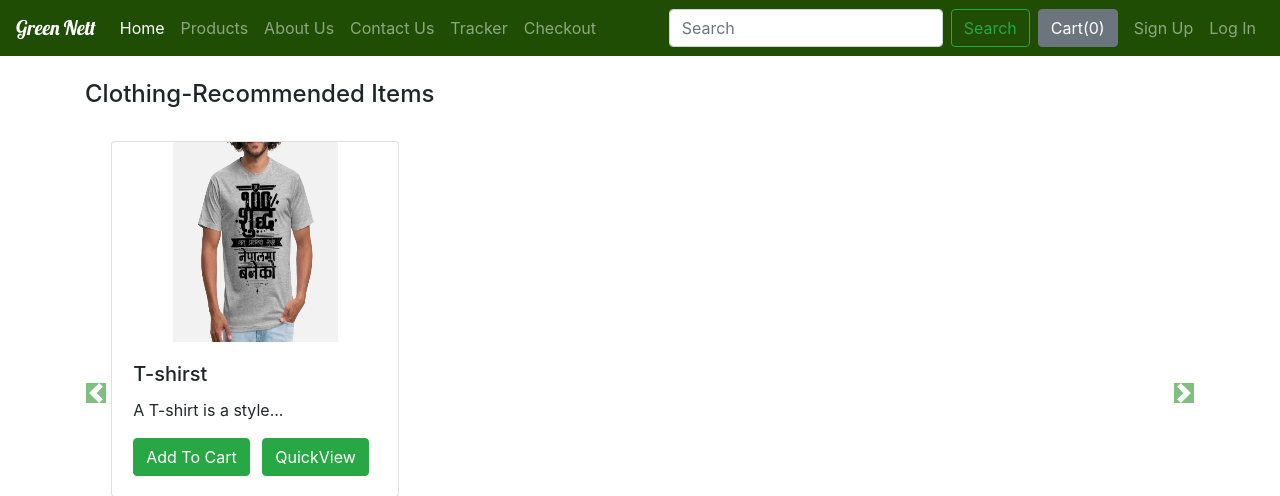
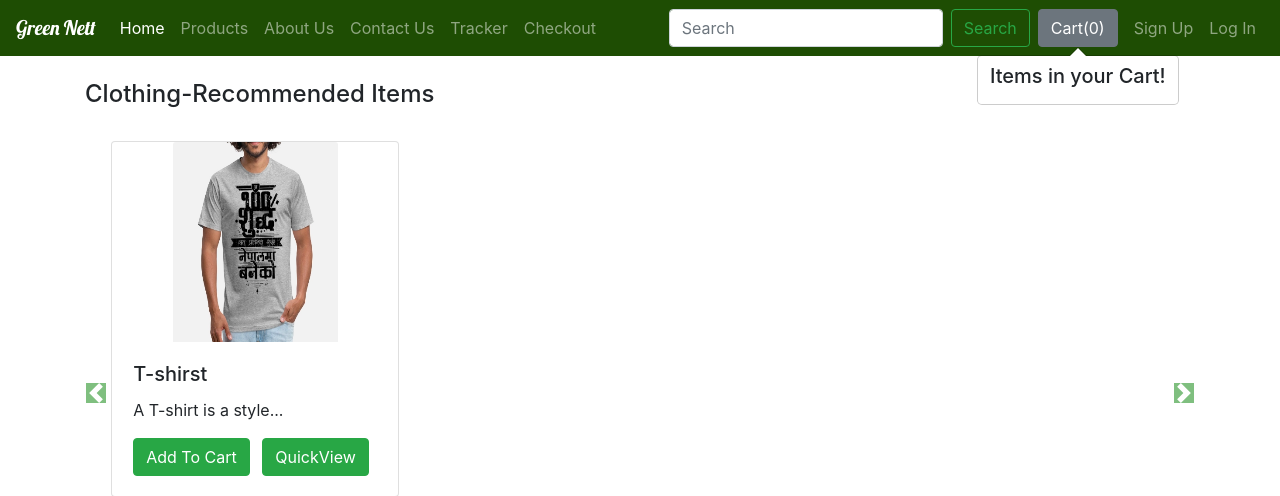
Before and after one commit to 7ami/E-Commerce, a Django app: page /shop/prod/ in a window 1280 px wide. Shown: the top 496 px of the page. Run offline with Django 3.2, Linux system fonts and the light colour scheme; data comes from the database, SQL or seed files in the repository; some libraries are stand-ins or nearby versions.

Commit message:
covering the error

```diff
--- a/shop/templates/shop/basic.html
+++ b/shop/templates/shop/basic.html
@@ -107,53 +107,118 @@ sagittis lacus vel augue laoreet rutrum faucibus.">
     <script src="https://stackpath.bootstrapcdn.com/bootstrap/4.2.1/js/bootstrap.min.js" integrity="sha384-B0UglyR+jN6CkvvICOB2joaf5I4l3gm9GU6Hc1og6Ls7i6U/mkkaduKaBhlAXv9k" crossorigin="anonymous"></script>
 
 {% block js%}
+
+
 <script>
 if(localStorage.getItem('cart') == null){
      var cart = {};
 }else
 {
+
 cart = JSON.parse(localStorage.getItem('cart'));
 document.getElementById('cart').innerHTML = Object.keys(cart).length;
-Update(cart);
 updcart(cart);
 }
 $('.cart').click(function(){
 var idstr = this.id.toString();
 if( cart[idstr] != undefined){
-cart[idstr]+=1;
+cart[idstr]=card[idstr]+1;
 }
 else
 {
 cart[idstr] =1;
 }
-Update(cart);
+updcart(cart);
+});
+//popover to cart
+$('#popcart').popover();
+updpopover(cart);
 
-}
-);
-function Update(cart){
-var sum = 0;
-for(var item in cart){
-sum = sum +cart[item]
-}
-//update so that useavle in other pages
-localStorage.setItem('cart',JSON.stringify(cart));
-document.getElementById('cart').innerHTML = sum;
-}
-//Add popover to cart
-$('#popcart').popover()
-document.getElementById("popcart").setAttribute('data-content','<h5>Cart for your items in the Shop</h5>');
-
-//+ 5- ->UI
-function updcart(cart){
-   for(var k in cart){
-    document.getElementById("div"+k).innerHTML = "<button id='minus" + k + "' class='btn btn-primary minus'>-</button> <span id='val" + k + "''>" + cart[k] + "</span> <button id='plus" + k + "' class='btn btn-primary plus'> + </button>";
-    }
-
+//working on popover
+function updpopover(cart)
+{
+   console.log("Ranabhat was here");
+   var str = "";
+   str = str + "<h5>Items in your Cart!</h5><div class='mx-2 my-2'>";
+   var z=1;
+   for(var item in cart)
+   {
+     str = str +"<b>"+z+"</b>";
+     str = str + document.getElementById('name'+item).innerHTML.slice(0,15) + "...Qty:" + cart[item] +'<br>';
+     z=z+1;
+   }
+   str = str + "</div>"
+   document.getElementById('popcart').setAttribute('data-content',str);
+   $('#popcart').popover('show');
 
 
 }
 
+//+ 5- ->UI
+function updcart(cart){
+   var sum =0;
+   for(var k in cart){
+     sum =sum + cart[k];
+    document.getElementById('div'+ k).innerHTML = "<button id='minus" + k + "' class='btn btn-success minus'>-</button> <span id='val" + k + "''>" + cart[k] + "</span> <button id='plus" + k + "' class='btn btn-success plus'> + </button>";
+    }
+    localStorage.setItem('cart',JSON.stringify(cart));
+    document.getElementById('cart').innerHTML = sum;
+     updpopover(cart);
+}
+
+
+//working on plus minus button
+$('.divpr').on("click","button.minus",function(){
+console.log("minus clicked");
+ //id gives minusprK
+ k=this.id.slice(5,);
+ console.log(k);
+ cart[k]=cart[k]-1;
+ cart[k]=Math.max(0,cart[k]);
+ document.getElementById('val'+k).innerHTML=cart[k];
+ updcart(cart);
+}
+);
+
+
+
+//working on plus plus button
+$('.divpr').on("click","button.plus",function(){
+console.log("plus clicked");
+//id gives plusprq
+q=this.id.slice(5,);
+ console.log(q);
+ cart[q]=cart[q]+1;
+ document.getElementById('val'+q).innerHTML=cart[q];
+ updcart(cart);
+
+});
+
+
+//working on popover
+function updpopover(cart)
+{
+   console.log("Ranabhat was here");
+   var str = "";
+   str = str + "<h5>Items in your Cart!</h5><div class='mx-2 my-2'>";
+   var z=1;
+   for(var item in cart)
+   {
+     str = str +"<b>"+z+"</b>";
+     str = str + document.getElementById('name'+item).innerHTML.slice(0,15) + "...Qty:" + cart[item] +'<br>';
+     z=z+1;
+   }
+   str = str + "</div>"
+   document.getElementById("popcart").setAttribute('data-content',str);
+  $('#popcart').popover('show');
+
+
+}
+
+
+
 </script>
+
 
 {% endblock %}
 
--- a/shop/templates/shop/index.html
+++ b/shop/templates/shop/index.html
@@ -67,9 +67,9 @@
           <div class="card align-items-center" style="width: 18rem;">
             <img src='/media/{{i.img}}' class="card-img-top" alt="...">
             <div class="card-body">
-              <h5 class="card-title">{{i.name}}</h5>
+              <h5 class="card-title" id="namepr{{i.id}}">{{i.name}}</h5>
               <p class="card-text">{{i.desc|slice:"0:20"}}...</p>
-                 <span id="divpr{{i.id}}">
+                 <span id="divpr{{i.id}}" class ="divpr">
                 <button id="pr{{i.id}}" class="btn btn-success cart"> Add To Cart</button>
                  </span>
             <a href="/shop/product/{{i.id}}"><button id="qv{{i.id}}" class="btn btn-success cart mx-2">QuickView</button></a>
```
